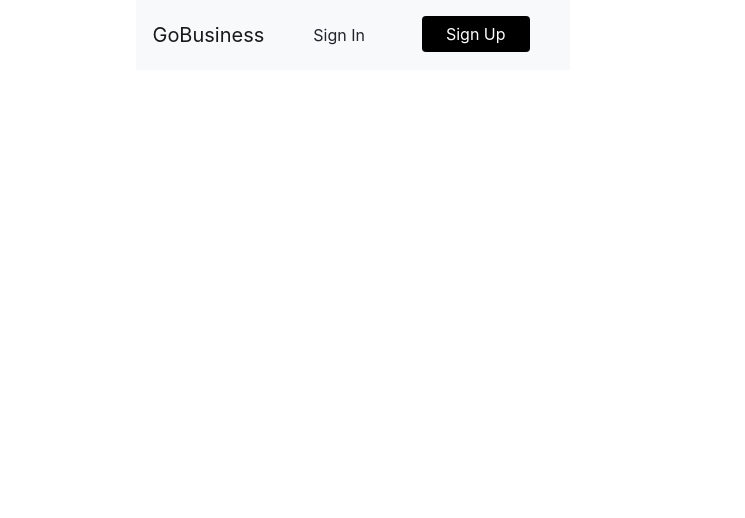
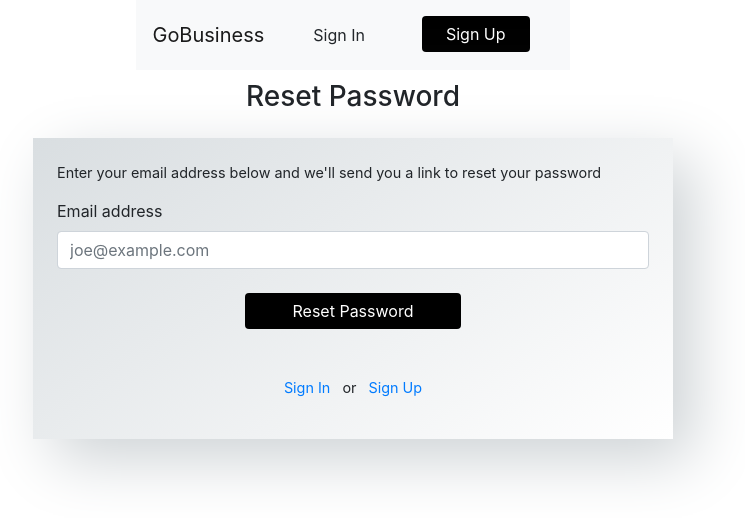
Before and after one commit to BuildForSDG/GoBusiness, a React (Create React App) app in the folder frontend/: page /reset in a window 1280 px wide. Shown: the top 518 px of the page, without its empty margins (287-1032 px from the left). Built offline with nearby package versions, Linux system fonts and the light colour scheme.

Commit message:
Feat_reset password added

```diff
--- a/frontend/src/App.css
+++ b/frontend/src/App.css
@@ -39,3 +39,15 @@ body{
 p{
   font-size: 0.9rem
 }
+a{
+  text-decoration: none !important;
+}
+a:hover{
+  color: black !important;
+}
+.form{
+  width: 800px !important;
+  max-width: 80%;
+  margin: 0 auto;
+
+}
--- a/frontend/src/App.js
+++ b/frontend/src/App.js
@@ -8,6 +8,7 @@ import 'bootstrap/dist/css/bootstrap.min.css';
 import Home from './components/home.component';
 import SignUp from './components/signup.component';
 import SignIn from './components/signin.component';
+import Reset from './components/reset.component';
 
 class App extends Component {
   render() {
@@ -30,6 +31,7 @@ class App extends Component {
         <Route path="/" exact component={ Home } />
         <Route path="/signup" component={ SignUp } />
         <Route path="/signin" component={ SignIn } />
+        <Route path="/reset"  component={ Reset } />
       </div>
 
       </Router>
--- /dev/null
+++ b/frontend/src/components/reset.component.js
@@ -0,0 +1,26 @@
+import React, { Component } from 'react';
+
+
+export default class Reset extends Component{
+    render() {
+        return (
+            <div className="col-sm-12 mb-3" style={{marginTop: 10}}>
+            <h3 className="text-center mb-4">Reset Password</h3>
+            <form className="mt-2 form p-4">
+              <p className="text-justify">Enter your email address below and we'll send you a link to reset your password</p>
+              <div className="form-group">
+                  <label>Email address</label>
+                  <input className="form-control"
+                  type="text" placeholder="joe@example.com"/>
+              </div>
+              <div className="form-group mt-4 text-center">
+                <input type="submit"value="Reset Password" className="btn btn-primary  px-5"/>
+              </div>
+
+              <p className="text-center mt-5"><a href="/signin" className="mx-2">Sign In</a>  or  <a href="/signup" className="mx-2">Sign Up</a></p>
+            </form>
+
+        </div>
+        )
+    }
+}
--- a/frontend/src/components/signin.component.js
+++ b/frontend/src/components/signin.component.js
@@ -10,14 +10,14 @@ export default class SignIn extends Component {
                 <h3 className="text-center mb-4">Sign into your Account</h3>
                 <form className="mt-2 form p-4">
                   <div className="form-group">
-                      <label>Email</label>
+                      <label>Email address</label>
                       <input className="form-control"
-                      type="text" placeholder="joe@example.com"/>
+                      type="email" placeholder="joe@example.com"/>
                   </div>
                   <div className="form-group">
                       <label>Password</label>
                       <input className="form-control"
-                      type="text"  placeholder="Password"/>
+                      type="password"  placeholder="Password"/>
                   </div>
                   <div className="form-group mt-4 text-center">
                     <input type="submit"value="Sign In" className="btn btn-primary  px-5"/>
--- a/frontend/src/components/signup.component.js
+++ b/frontend/src/components/signup.component.js
@@ -19,23 +19,23 @@ export default class SignUp extends Component {
                         type="text"  placeholder="Last Name"/>
                     </div>
                     <div className="form-group">
-                        <label>Email</label>
+                        <label>Email address</label>
                         <input className="form-control"
-                        type="text"  placeholder="joe@example.com"/>
+                        type="email"  placeholder="joe@example.com"/>
                     </div>
                     <div className="form-group">
                       <label>Password</label>
                       <input className="form-control"
-                      type="text"  placeholder="Password"/>
+                      type="password"  placeholder="Password"/>
                     </div>
                     <div className="form-group">
                       <label>Confirm Password</label>
                       <input className="form-control"
-                      type="text"  placeholder="Confirm Password"/>
+                      type="password"  placeholder="Confirm Password"/>
                     </div>
                     <div className="form-group mt-4">
                       <input type="submit"value="Business" className="btn btn-primary  px-5"/>
-                      <input type="submit"value="Investor" className="btn btn-primary ml-5 px-5"/>
+                      <input type="submit"value="Investor" className="btn btn-primary ml-3 px-5"/>
                     </div>
                     <p className="text-center mt-5">Already have an Account? <a href="/signin">Sign in</a></p>
                   </form>
```
